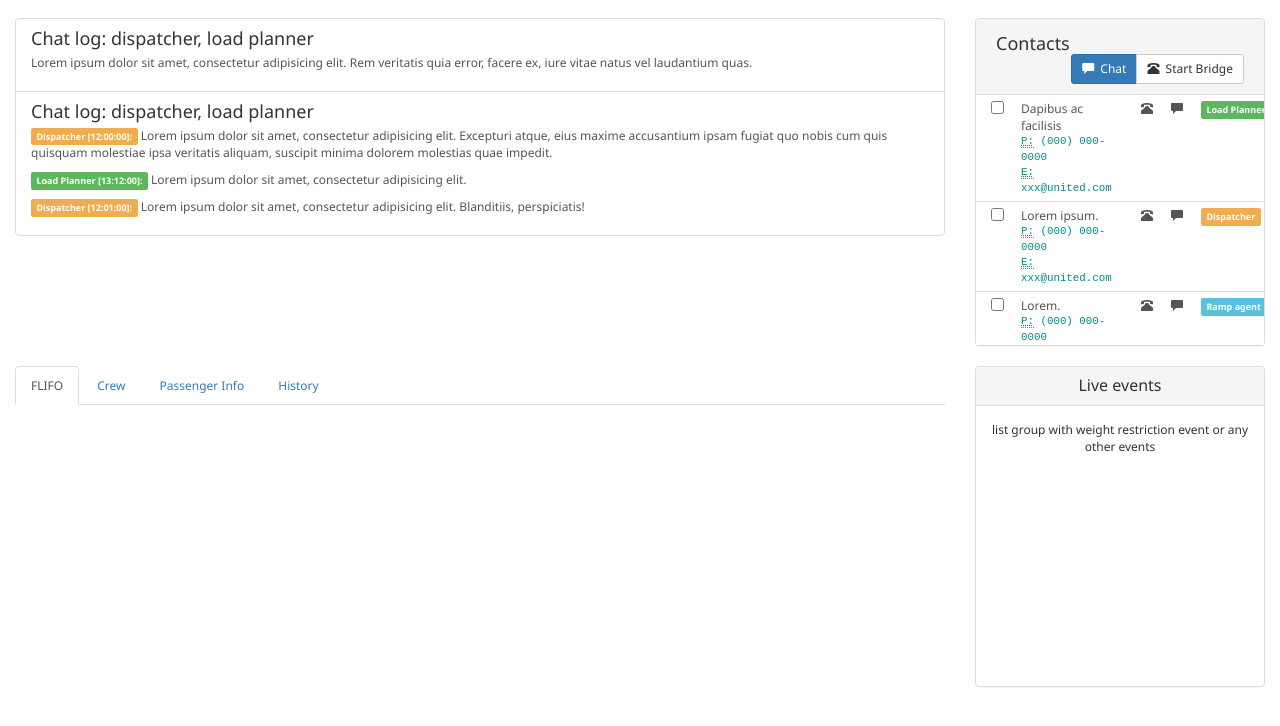
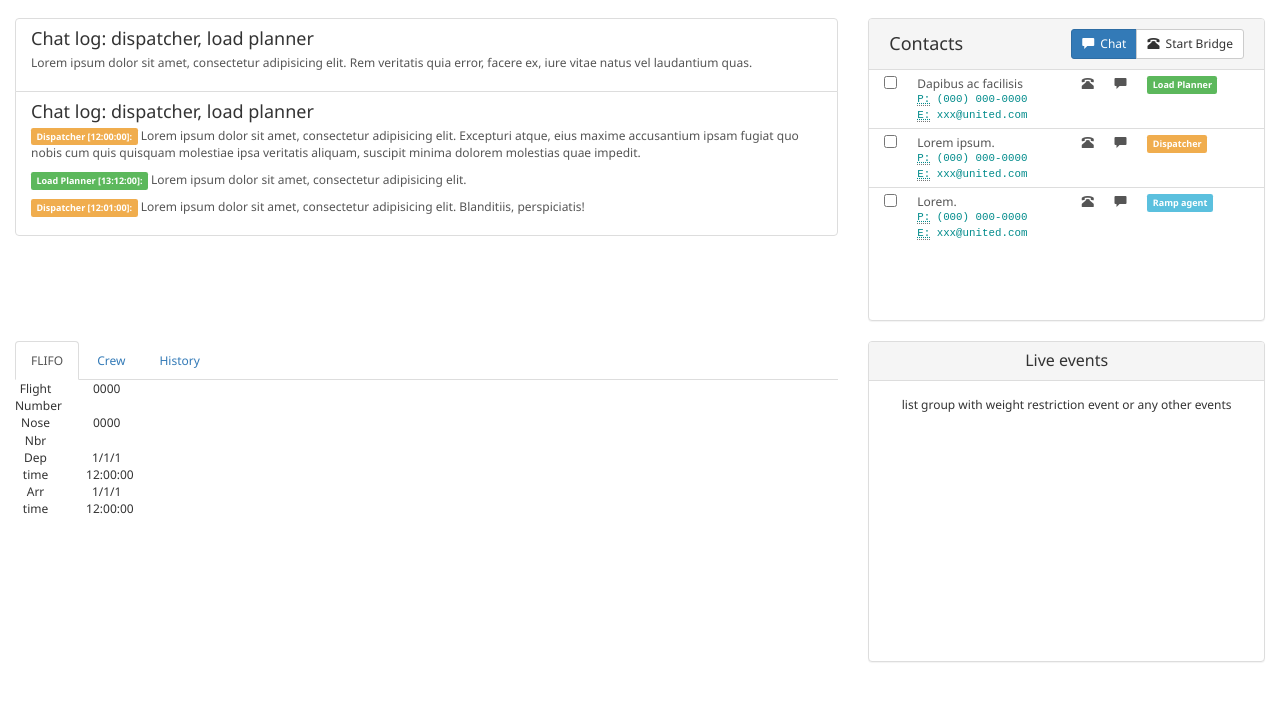
Before and after one commit to chai85/angular-calendar, a website: page app/index.html in a window 1280 px wide. Shown: the part 54-780 px from the top of the page. Drawn offline with nearby package versions, Linux system fonts and the light colour scheme.

Commit message:
dummy data for flifo

```diff
--- a/app/app.js
+++ b/app/app.js
@@ -12,4 +12,9 @@ angular.module('CollabApp', [])
         }
         resize();
         $(window).on("resize", resize);
+
+        $('.flifoTabs a').click(function (e) {
+            e.preventDefault()
+            $(this).tab('show')
+        })
     }]);
--- a/app/index.html
+++ b/app/index.html
@@ -48,7 +48,7 @@
     <div class="container-fluid text-center collab">
         <div class="row">
             <!--            <div class="col-xs-3">telephone</div>-->
-            <div class="col-lg-9 activity">
+            <div class="col-lg-8 activity">
 
                 <div class="list-group">
                     <a href="#" class="list-group-item">
@@ -63,7 +63,7 @@
                     </a>
                 </div>
             </div>
-            <div class="col-lg-3 contacts" ng-controller="ContactsController">
+            <div class="col-lg-4 contacts" ng-controller="ContactsController">
                 <div class="panel panel-default">
 
                     <div class="panel-heading">
@@ -124,15 +124,61 @@
             </div>
         </div>
         <div class="row">
-            <div class="col-lg-9 controls">
-                <ul class="nav nav-tabs">
-                    <li role="presentation" class="active"><a href="#">FLIFO</a></li>
-                    <li role="presentation"><a href="#">Crew</a></li>
-                    <li role="presentation"><a href="#">Passenger Info</a></li>
-                    <li role="presentation"><a href="#">History</a></li>
+            <div class="col-lg-8 controls">
+                <ul class="nav nav-tabs flifoTabs">
+                    <li role="presentation" class="active"><a href="#flifo">FLIFO</a></li>
+                    <li role="presentation"><a href="#crew">Crew</a></li>
+                    <li role="presentation"><a href="#history">History</a></li>
                 </ul>
+                <div class="tab-content">
+                    <div role="tabpanel" class="tab-pane active" id="flifo">
+                        <div class="row">
+                            <div class="col-lg-1">Flight Number</div>
+                            <div class="col-lg-1">0000</div>
+                        </div>
+                        <div class="row">
+                            <div class="col-lg-1">Nose Nbr</div>
+                            <div class="col-lg-1">0000</div>
+                        </div>
+                        <div class="row">
+                            <div class="col-lg-1">Dep time</div>
+                            <div class="col-lg-1">1/1/1 12:00:00</div>
+                        </div>
+                        <div class="row">
+                            <div class="col-lg-1">Arr time</div>
+                            <div class="col-lg-1">1/1/1 12:00:00</div>
+                        </div>
+                        <div class="row">
+                            <div class="col-lg-1"></div>
+                            <div class="col-lg-1"></div>
+                        </div>
+                        <div class="row">
+                            <div class="col-lg-6"></div>
+                            <div class="col-lg-6"></div>
+                        </div>
+                    </div>
+                    <div role="tabpanel" class="tab-pane" id="crew">
+                        <div class="row">
+                            <div class="col-lg-1">pilot</div>
+                            <div class="col-lg-1">SAFDASF</div>
+                        </div>
+                        <div class="row">
+                            <div class="col-lg-1">FA</div>
+                            <div class="col-lg-1">Lorem ipsum.</div>
+                        </div>
+                        <div class="row">
+                            <div class="col-lg-1">FA1</div>
+                            <div class="col-lg-1">Lorem ipsum dolor sit amet, consectetur adipisicing elit. Id, quos.</div>
+                        </div>
+                        <div class="row">
+                            <div class="col-lg-1">PILOT2</div>
+                            <div class="col-lg-1">Lorem ipsum dolor sit.</div>
+                        </div>
+                    </div>
+                    <div role="tabpanel" class="tab-pane" id="history">...</div>
+                </div>
             </div>
-            <div class="col-lg-3 events">
+            <div class="col-lg-4 events">
                 <div class="panel panel-default">
                     <div class="panel-heading">
                         <h3 class="panel-title">Live events</h3>
```
